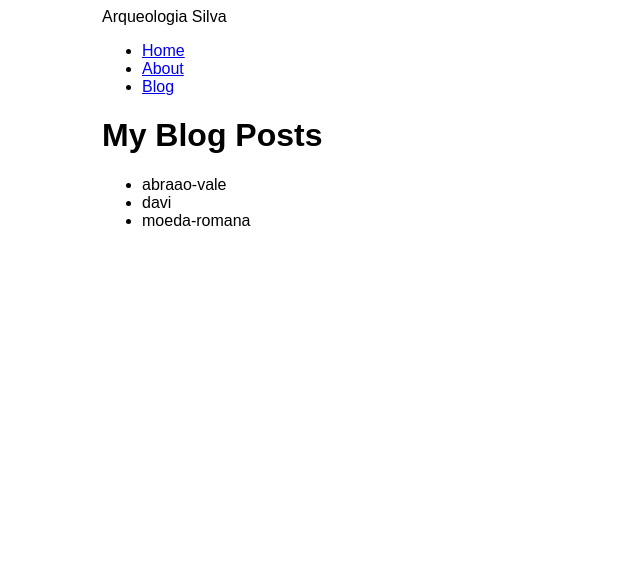
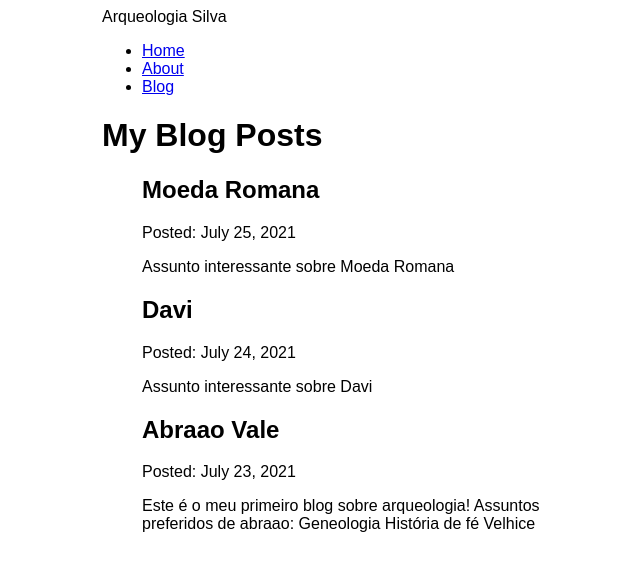
Before and after one commit to silvaPool/meu-blog-pessoal, a Gatsby site: page /blog in a window 1280 px wide. Shown: the whole page, without its empty margins (288-928 px from the left). Built offline with nearby package versions, Linux system fonts and the light colour scheme; Gatsby itself is replaced by a stand-in of ours.

Commit message:
Finished Gatsby Tutorial Part 5

```diff
--- a/blog/abraao-vale.mdx
+++ b/blog/abraao-vale.mdx
@@ -0,0 +1,13 @@
+---
+title: "Abraao Vale"
+date: "2021-07-23"
+slug: "abraao-vale"
+---
+
+Este é o meu primeiro blog sobre arqueologia!
+
+Assuntos preferidos de abraao:
+
+* Geneologia
+* História de fé
+* Velhice
--- a/blog/davi.mdx
+++ b/blog/davi.mdx
@@ -0,0 +1,7 @@
+---
+title: "Davi"
+date: "2021-07-24"
+slug: "davi"
+---
+
+Assunto interessante sobre Davi
--- a/blog/moeda-romana.mdx
+++ b/blog/moeda-romana.mdx
@@ -0,0 +1,7 @@
+---
+title: "Moeda Romana"
+date: "2021-07-25"
+slug: "moeda-romana"
+---
+
+Assunto interessante sobre Moeda Romana
--- a/gatsby-config.js
+++ b/gatsby-config.js
@@ -14,7 +14,8 @@
       options: {
         name: `blog`,
         path: `${__dirname}/blog`,
-      }
+      },
     },
+    "gatsby-plugin-mdx",
   ],
 };
--- a/package.json
+++ b/package.json
@@ -15,8 +15,10 @@
     "clean": "gatsby clean"
   },
   "dependencies": {
+    "@mdx-js/react": "^2.3.0",
     "gatsby": "^5.13.1",
     "gatsby-plugin-image": "^3.13.0",
+    "gatsby-plugin-mdx": "^5.13.0",
     "gatsby-plugin-sharp": "^5.13.0",
     "gatsby-source-filesystem": "^5.13.0",
     "react": "^18.2.0",
--- a/src/pages/blog.js
+++ b/src/pages/blog.js
@@ -8,10 +8,12 @@
         <Layout pageTitle="My Blog Posts">
             <ul>
             {
-                    data.allFile.nodes.map(node => (
-                        <li key={node.name}>
-                            {node.name}
-                        </li>
+        data.allMdx.nodes.map((node) => (
+          <article key={node.id}>
+            <h2>{node.frontmatter.title}</h2>
+            <p>Posted: {node.frontmatter.date}</p>
+            <p>{node.excerpt}</p>
+          </article>
         ))
       }
             </ul>
@@ -21,9 +23,14 @@
 
 export const query = graphql`
   query {
-        allFile {
+    allMdx(sort: { frontmatter: { date: DESC }}) {
       nodes {
-                name
+        frontmatter {
+          date(formatString: "MMMM D, YYYY")
+          title
+        }
+        id
+        excerpt
       }
     }
   }
```
Also changed, not shown: 1 other file. Lines whose indentation alone changed are shown as unchanged.
